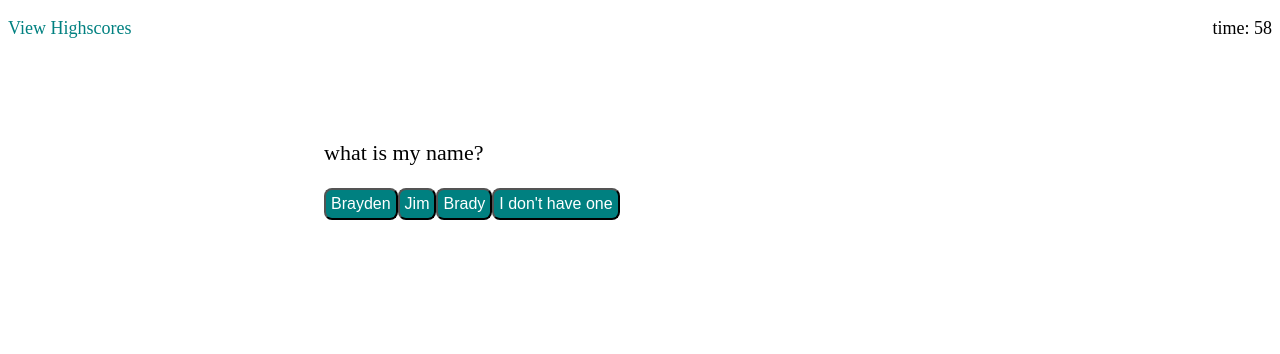
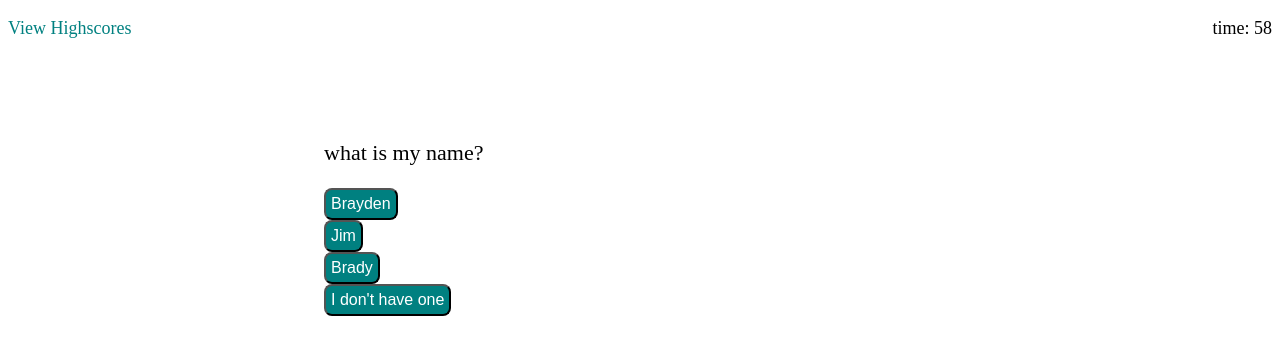
Before and after one commit to deloabra/dynamic-quiz, a plain HTML site: page index.html in a window 1280 px wide. Both pictures are taken after a click on the button "start quiz". Drawn offline with Linux system fonts and the light colour scheme.

Commit message:
Gave answer choice class display: block; attribute

```diff
--- a/style.css
+++ b/style.css
@@ -26,6 +26,10 @@ button{
     padding: 5px 5px;
 }
 
+.answer-choice{
+    display: block;
+}
+
 nav{
     width: 100%;
     height: 100px;
```
